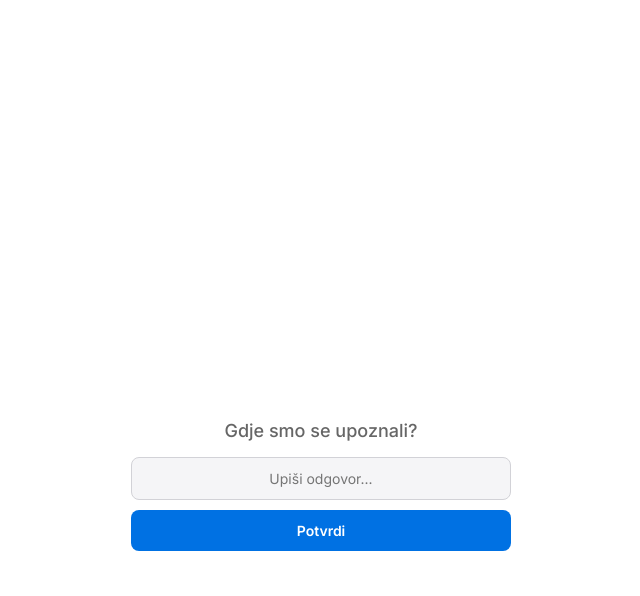
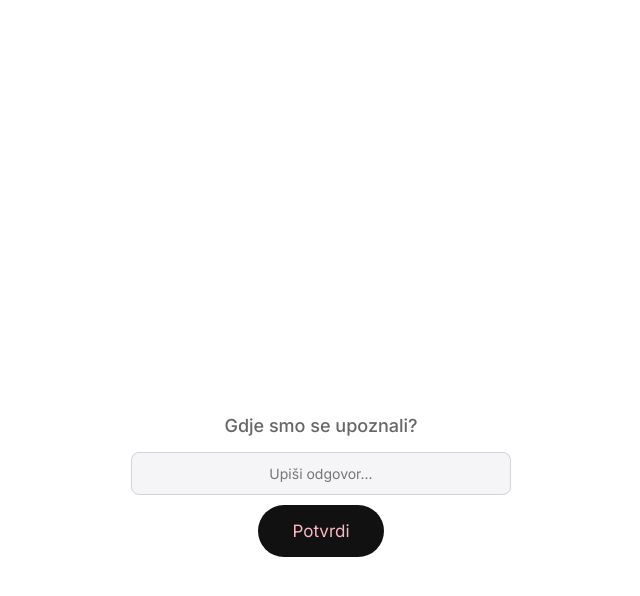
Before and after one commit to leonstrakos/date, a website: page public/index.html in a window 1280 px wide. Shown: the part 160-756 px from the top of the page, without its empty margins (319-959 px from the left). Drawn offline with Linux system fonts and the light colour scheme; no server answers.

Commit message:
Update index.html

```diff
--- a/public/index.html
+++ b/public/index.html
@@ -83,7 +83,7 @@
             </p>
 
             <input type="text" id="secInput" placeholder="Upiši odgovor..." autocomplete="off" style="width: 100%; padding: 12px; border-radius: 8px; border: 1px solid #d2d2d7; background: #f5f5f7; font-family: inherit; font-size: 14px; outline: none; margin-bottom: 10px;">
-            <button id="secSubmitBtn" style="width: 100%; padding: 12px; border-radius: 8px; background: #0071e3; color: white; border: none; font-weight: 600; cursor: pointer; font-size: 14px;">Potvrdi</button>
+            <button id="secSubmitBtn" style="color: #FFB6C1; ">Potvrdi</button>
 
             <p id="secError" style="color: #ff3b30; font-size: 13px; margin-top: 8px; text-align: center; display: none;">Netočan odgovor. Pokušaj ponovno.</p>
 
```
